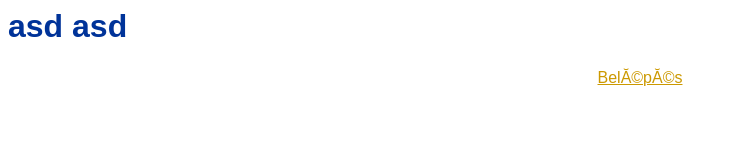
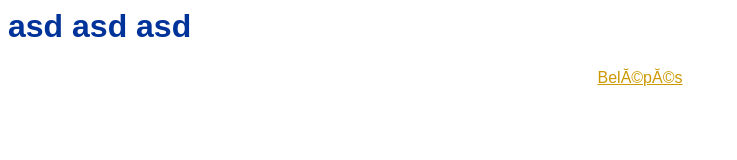
Before and after one commit to erkage/hello-git, a plain HTML site: page index.htm in a window 1280 px wide. Shown: the whole page, without its empty margins (0-737 px from the left). Drawn offline with Linux system fonts and the light colour scheme.

Commit message:
Update index.htm

```diff
--- a/index.htm
+++ b/index.htm
@@ -9,7 +9,7 @@
 <meta name="Microsoft Theme" content="blueprnt 011, default"><meta name="Microsoft Border" content="tl, default"></head>
 
 <body background="_themes/blueprnt/blutextb.gif" bgcolor="#FFFFFF" text="#003399" link="#CC9900" vlink="#666699" alink="#CC3399"><!--msnavigation--><table border="0" cellpadding="0" cellspacing="0" width="100%"><tr><td><!--mstheme--><font face="Arial">
-<h1>asd asd</h1>
+<h1>asd asd asd</h1>
 <TABLE COLS="1" WIDTH="100%" HEIGHT="100%">
 <TR VALIGN="CENTER">
 <TD ALIGN="CENTER">
```
